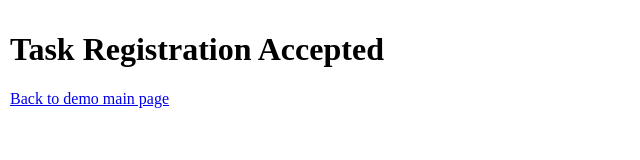
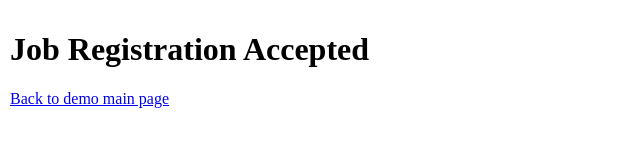
Before and after one commit to h-matsuo/madoop-website, a website: page demo/static/accepted.html in a window 1280 px wide. Shown: the whole page, without its empty margins (0-640 px from the left). Drawn offline with nearby package versions, Linux system fonts and the light colour scheme.

Commit message:
[fix] minor fixes

```diff
--- a/demo/static/accepted.html
+++ b/demo/static/accepted.html
@@ -2,7 +2,7 @@
 <html lang="en">
 <head>
   <meta charset="UTF-8">
-  <title>Accepted | Task Registration | Demo | Madoop</title>
+  <title>Accepted | Job Registration | Demo | Madoop</title>
   <link href="//cdnjs.cloudflare.com/ajax/libs/normalize/8.0.0/normalize.min.css" rel="stylesheet">
   <style>
     body {
@@ -12,7 +12,7 @@
 </head>
 <body>
 
-<h1>Task Registration Accepted</h1>
+<h1>Job Registration Accepted</h1>
 
 <div>
   <a href="./">Back to demo main page</a>
```
Also changed, not shown: demo/static/index.html (+1 -1 lines).
